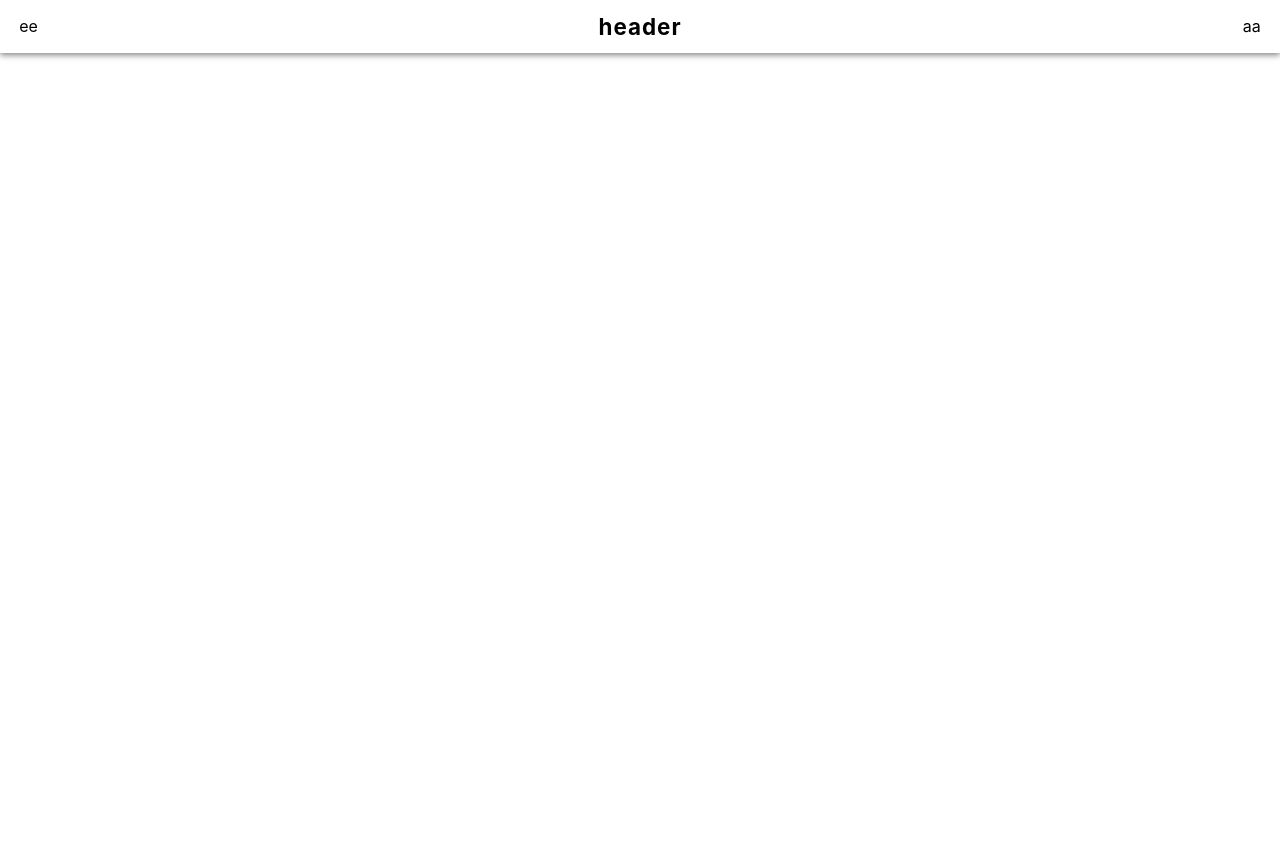
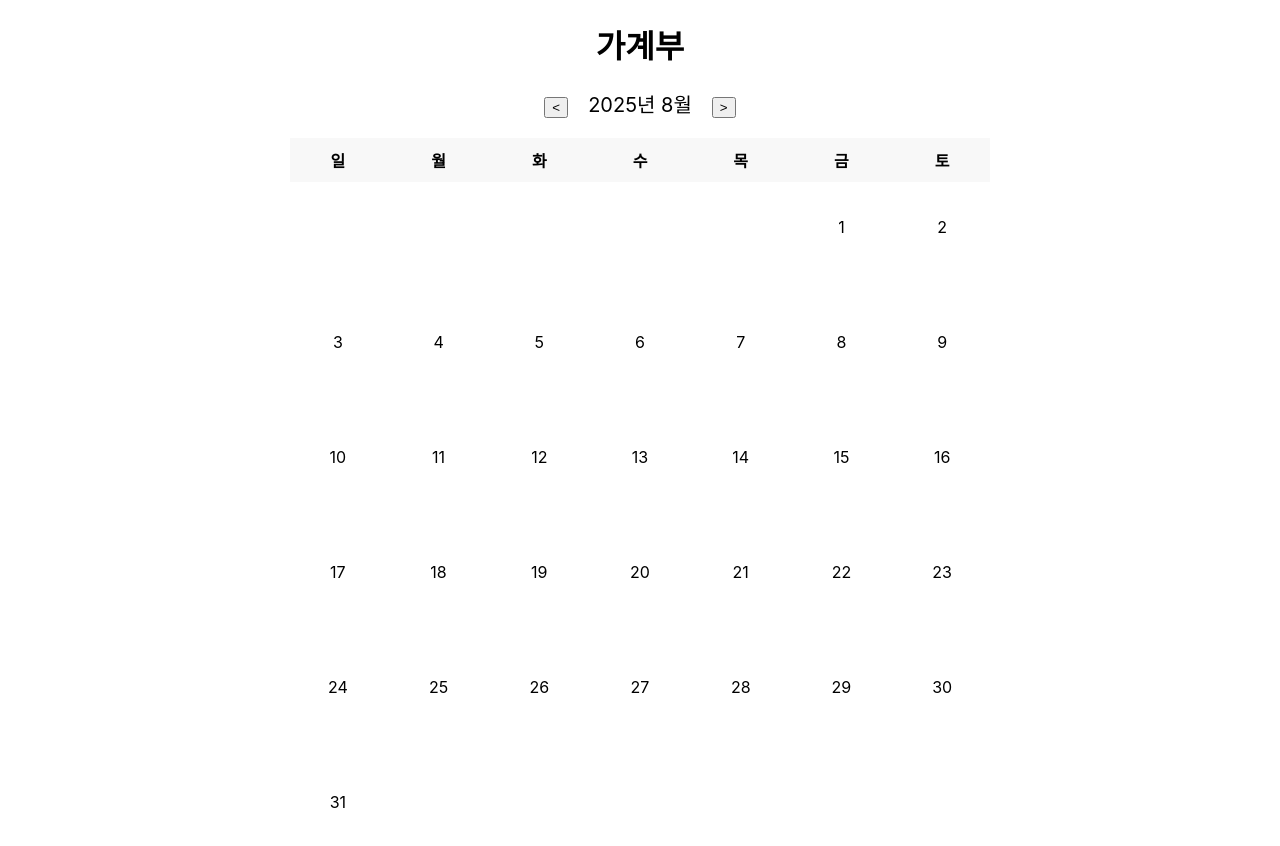
Before and after one commit to JuniorNaver/groupProject, a React (Create React App) app: page / in a window 1280 px wide. Shown: the top 846 px of the page. Before the commit the page ends 800 px from the top, so only its background shows below. Built offline with nearby package versions, Linux system fonts and the light colour scheme; the HTML template or start-up script is replaced by a standard one.

Commit message:
달력 완성

```diff
--- a/src/App.js
+++ b/src/App.js
@@ -2,7 +2,7 @@ import './App.css';
 import Home from './pages/Home';
 import Daily from './pages/Daily';
 import Add from './pages/Add';
-import { Link, Route, Routes } from 'react-router-dom';
+import { Route, Routes } from 'react-router-dom';
 
 function App() {
   return (
--- a/src/pages/Home.css
+++ b/src/pages/Home.css
@@ -0,0 +1,36 @@
+.calendar {
+  display: grid;
+  grid-template-columns: repeat(7, 1fr);
+  gap: 5px;
+  width: 700px;
+  margin: 20px auto;
+  text-align: center;
+}
+
+.day {
+  /*border: 1px solid #ccc;*/
+  height: 80px;
+  padding: 15px 0;
+  cursor: pointer;
+  border-radius: 6px;
+  transition: background 0.2s;
+}
+
+.day:hover {
+  background: #f0f0f0;
+}
+
+.empty {
+  background: transparent;
+  border: none;
+  cursor: default;
+}
+
+.week-header {
+  font-weight: bold;
+  background: #f8f8f8;
+}
+
+.weekday {
+  padding: 10px 0;
+}
--- a/src/pages/Home.js
+++ b/src/pages/Home.js
@@ -1,18 +1,91 @@
-import { useContext, useState } from "react";
-import { DiaryStateContext } from "../../../project3/src/App";
-import Header from "../components/Header";
-
+import { useState } from "react";
+import { useNavigate } from "react-router-dom";
+import "./Home.css";
 
 const Home = () => {
+  const navigate = useNavigate();
 
-    return(
-        <div>
-            <Header
-            title={'header'}
-            leftChild={'ee'}
-            rightChild={'aa'}
-            />
-        </div>
-    )
-}
+  // 현재 연도와 월 상태
+  const [year, setYear] = useState(2025);
+  const [month, setMonth] = useState(new Date().getMonth()); // 0=1월
+
+  // 이번 달의 마지막 날짜
+  const getDaysInMonth = (year, month) => {
+    return new Date(year, month + 1, 0).getDate();
+  };
+  const daysInMonth = getDaysInMonth(year, month);
+
+  // 이번 달 1일이 무슨 요일인지 (0=일요일, 6=토요일)
+  const firstDayOfWeek = new Date(year, month, 1).getDay();
+
+  // 이전/다음 달 이동
+  const handlePrevMonth = () => {
+    if (month === 0) {
+      setYear(year - 1);
+      setMonth(11);
+    } else {
+      setMonth(month - 1);
+    }
+  };
+
+  const handleNextMonth = () => {
+    if (month === 11) {
+      setYear(year + 1);
+      setMonth(0);
+    } else {
+      setMonth(month + 1);
+    }
+  };
+
+  // 날짜 클릭 → 상세 페이지 이동
+  const handleClick = (day) => {
+    navigate(`/day/${year}-${month + 1}-${day}`);
+  };
+
+  // 달력에 들어갈 "칸"들 만들기 (앞쪽 빈칸 + 날짜)
+  const calendarCells = [
+    ...Array.from({ length: firstDayOfWeek }).map((_, i) => (
+      <div key={`empty-${i}`} className="day empty"></div>
+    )),
+    ...Array.from({ length: daysInMonth }, (_, i) => (
+      <div
+        key={i + 1}
+        className="day"
+        onClick={() => handleClick(i + 1)}
+      >
+        {i + 1}
+      </div>
+    )),
+  ];
+
+  const weekDays = ["일", "월", "화", "수", "목", "금", "토"];
+
+  return (
+    <div>
+      <h1 style={{ textAlign: "center" }}>가계부</h1>
+
+      {/* 월 이동 */}
+      <div style={{ textAlign: "center", marginBottom: "20px" }}>
+        <button onClick={handlePrevMonth}>&lt;</button>
+        <span style={{ margin: "0 20px", fontSize: "20px" }}>
+          {year}년 {month + 1}월
+        </span>
+        <button onClick={handleNextMonth}>&gt;</button>
+      </div>
+
+      {/* 요일 표시 */}
+      <div className="calendar week-header">
+        {weekDays.map((day) => (
+          <div key={day} className="weekday">
+            {day}
+          </div>
+        ))}
+      </div>
+
+      {/* 날짜 칸 */}
+      <div className="calendar">{calendarCells}</div>
+    </div>
+  );
+};
+
 export default Home;
```
